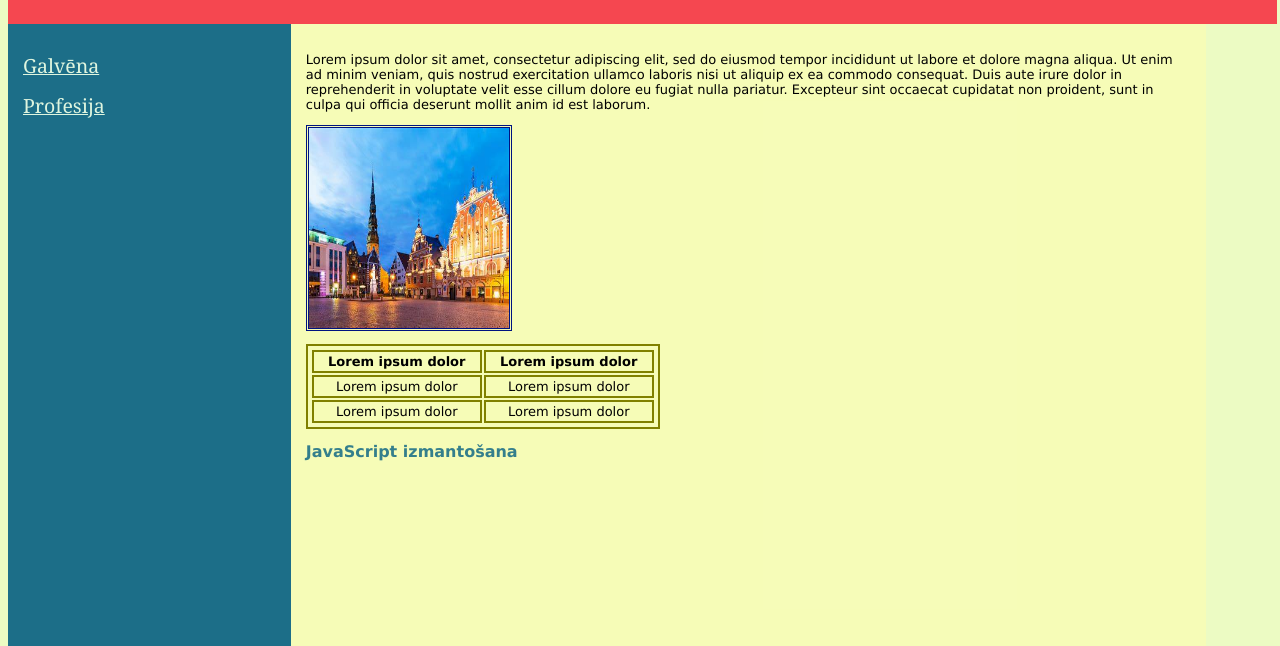
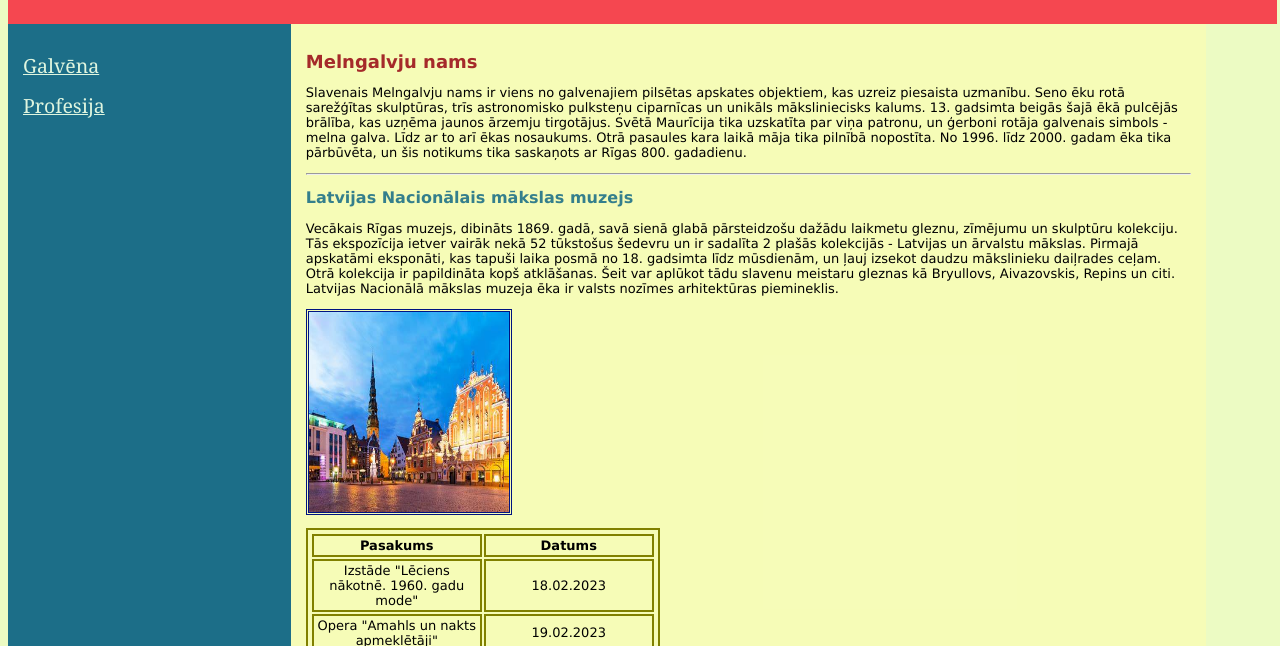
Before and after one commit to igrj/Pasakumi, a plain HTML site: page pasakumi.html in a window 1280 px wide. Shown: the part 154-800 px from the top of the page. Drawn offline with Linux system fonts and the light colour scheme.

Commit message:
new update

```diff
--- a/pasakumi.html
+++ b/pasakumi.html
@@ -23,29 +23,28 @@ https://www.w3schools.com/html/default.asp-->
 
     </div>
     <div id="content">
-   <p> Lorem ipsum dolor sit amet, consectetur adipiscing elit, sed do eiusmod tempor incididunt ut labore et dolore magna aliqua. Ut enim ad minim veniam, quis nostrud exercitation ullamco laboris nisi ut aliquip ex ea commodo consequat. Duis aute irure dolor in reprehenderit in voluptate velit esse cillum dolore eu fugiat nulla pariatur. Excepteur sint occaecat cupidatat non proident,
-sunt in culpa qui officia deserunt mollit anim id est laborum.</p>
+   <h1>Melngalvju nams</h1>
+      <p>Slavenais Melngalvju nams ir viens no galvenajiem pilsētas apskates objektiem, kas uzreiz piesaista uzmanību. Seno ēku rotā sarežģītas skulptūras, trīs astronomisko pulksteņu ciparnīcas un unikāls māksliniecisks kalums. 13. gadsimta beigās šajā ēkā pulcējās brālība, kas uzņēma jaunos ārzemju tirgotājus. Svētā Maurīcija tika uzskatīta par viņa patronu, un ģerboni rotāja galvenais simbols - melna galva. Līdz ar to arī ēkas nosaukums. Otrā pasaules kara laikā māja tika pilnībā nopostīta. No 1996. līdz 2000. gadam ēka tika pārbūvēta, un šis notikums tika saskaņots ar Rīgas 800. gadadienu.</p>
+      <hr>
+      <h2>Latvijas Nacionālais mākslas muzejs</h2>
+      <p>Vecākais Rīgas muzejs, dibināts 1869. gadā, savā sienā glabā pārsteidzošu dažādu laikmetu gleznu, zīmējumu un skulptūru kolekciju. Tās ekspozīcija ietver vairāk nekā 52 tūkstošus šedevru un ir sadalīta 2 plašās kolekcijās - Latvijas un ārvalstu mākslas. Pirmajā apskatāmi eksponāti, kas tapuši laika posmā no 18. gadsimta līdz mūsdienām, un ļauj izsekot daudzu mākslinieku daiļrades ceļam. Otrā kolekcija ir papildināta kopš atklāšanas. Šeit var aplūkot tādu slavenu meistaru gleznas kā Bryullovs, Aivazovskis, Repins un citi. Latvijas Nacionālā mākslas muzeja ēka ir valsts nozīmes arhitektūras piemineklis.</p>
 <img src="riga2.jpg" width="200px" height="200px">
 
 <table>
   <tr>
-    <th> Lorem ipsum dolor </th>
-    <th>Lorem ipsum dolor  </th>
+    <th>Pasakums </th>
+    <th>Datums </th>
 
   </tr>
   <tr>
-    <td> Lorem ipsum dolor </td>
-    <td> Lorem ipsum dolor </td>
+    <td>Izstāde "Lēciens nākotnē. 1960. gadu mode"</td>
+    <td>18.02.2023</td>
   </tr>
   <tr>
-    <td> Lorem ipsum dolor </td>
-    <td> Lorem ipsum dolor </td>
+    <td>Opera "Amahls un nakts apmeklētāji"</td>
+    <td>19.02.2023 </td>
   </tr>
 </table>
-<!-- JavaScript izmantošana -->
-<h2>JavaScript izmantošana</h2>
-
-
 
     </div>
     <div class="footer"> Rīga, 2021 </div>
```
Also changed, not shown: index.html (+8 -4 lines), 1 other file.
